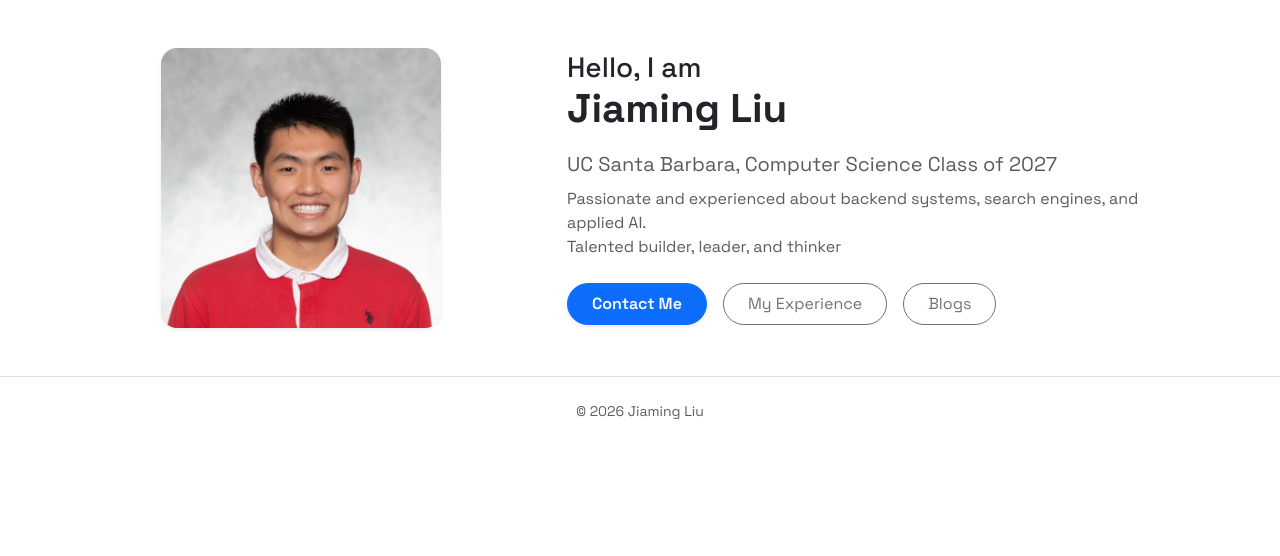
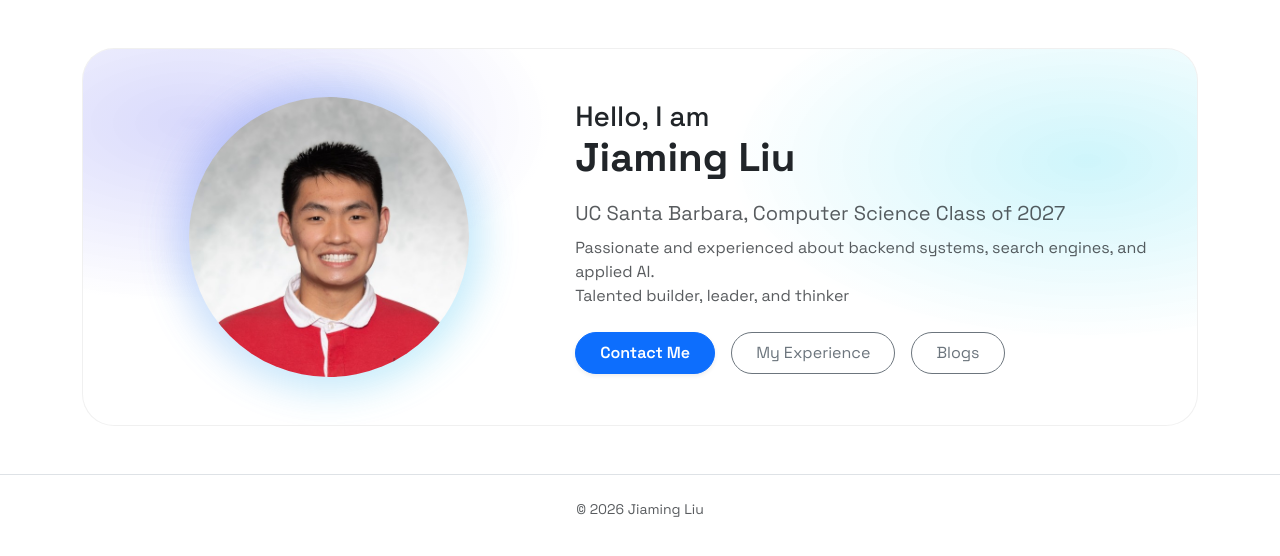
Before and after one commit to iamjiamingliu/iamjiamingliu.com, a Flask app: page / in a window 1280 px wide. Shown: the part 56-612 px from the top of the page. Run offline with Flask 3, Linux system fonts and the light colour scheme; some libraries are stand-ins or nearby versions.

Commit message:
improves top section

```diff
--- a/static/style.css
+++ b/static/style.css
@@ -9,3 +9,42 @@ body {
 .nav-link {
     font-weight: 500;
 }
+
+.hero-glass {
+    position: relative;
+    overflow: hidden;
+    border-radius: 2rem;
+    background: rgba(255, 255, 255, 0.75);
+    backdrop-filter: blur(12px);
+    border: 1px solid rgba(0, 0, 0, 0.06);
+}
+
+.hero-glass::before {
+    content: "";
+    position: absolute;
+    inset: -2px;
+    background: radial-gradient(600px 300px at 10% 20%, rgba(99, 102, 241, .25), transparent 60%),
+    radial-gradient(600px 300px at 90% 30%, rgba(34, 211, 238, .22), transparent 60%);
+    pointer-events: none;
+}
+
+.photo-halo {
+    position: relative;
+    display: inline-block;
+    border-radius: 50%;
+}
+
+.photo-halo::before {
+    content: "";
+    position: absolute;
+    inset: -14px;
+    border-radius: 50%;
+    background: linear-gradient(
+            135deg,
+            rgba(99, 102, 241, 0.5),
+            rgba(34, 211, 238, 0.45)
+    );
+    filter: blur(18px);
+    opacity: 0.6;
+    z-index: 0;
+}
--- a/templates/index.html
+++ b/templates/index.html
@@ -5,19 +5,23 @@
 {% block content %}
     <section class="py-5">
         <div class="container">
-            <div class="row align-items-center g-5">
+            <div class="hero-glass p-4 p-lg-5">
+                <div class="row align-items-center g-5 position-relative">
+
                     <!-- Photo -->
-                <div class="col-md-5 text-center">
+                    <div class="col-lg-5 text-center">
+                        <div class="photo-halo">
                             <img
                                     src="{{ url_for('static', filename='img/portrait.jpg') }}"
                                     alt="Jiaming Liu"
-                            class="img-fluid rounded-4 shadow-sm"
+                                    class="img-fluid position-relative rounded-circle"
                                     style="max-width: 280px;"
                             >
                         </div>
+                    </div>
 
                     <!-- Text -->
-                <div class="col-md-7">
+                    <div class="col-lg-7">
                         <h3 class="mb-0">Hello, I am</h3>
                         <h1 class="fw-bold mb-3">
                             Jiaming Liu
@@ -48,5 +52,6 @@
 
                 </div>
             </div>
+        </div>
     </section>
 {% endblock %}
```
Lines whose indentation alone changed are shown as unchanged.
